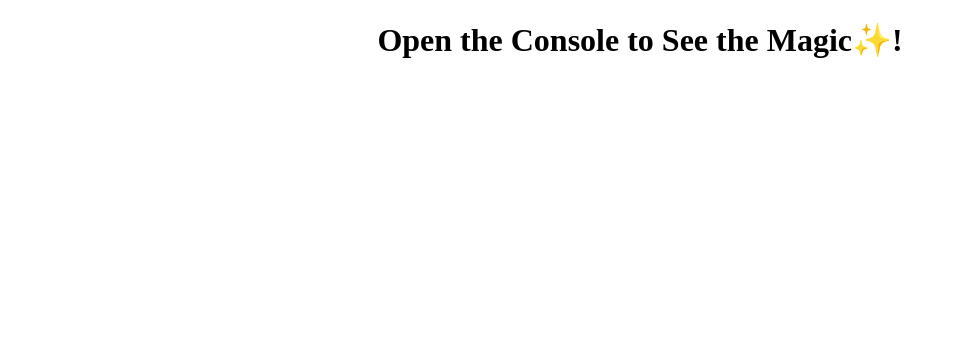
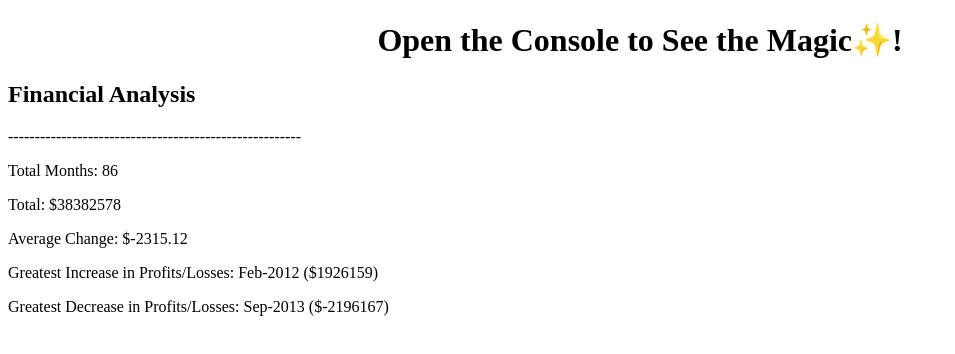
Before and after one commit to Ahmedibrahim222/Console-Finances, a plain HTML site: page index.html in a window 1280 px wide. Shown: the whole page, without its empty margins (0-955 px from the left). Drawn offline with Linux system fonts and the light colour scheme.

Commit message:
modified index.html

```diff
--- a/index.html
+++ b/index.html
@@ -8,6 +8,6 @@
 </head>
 <body>
   <h1 style="text-align:center;">Open the Console to See the Magic✨! </h1>
-  <script src="index.js"></script>
+  <script src="./starter/index.js"></script>
 </body>
 </html>
```
